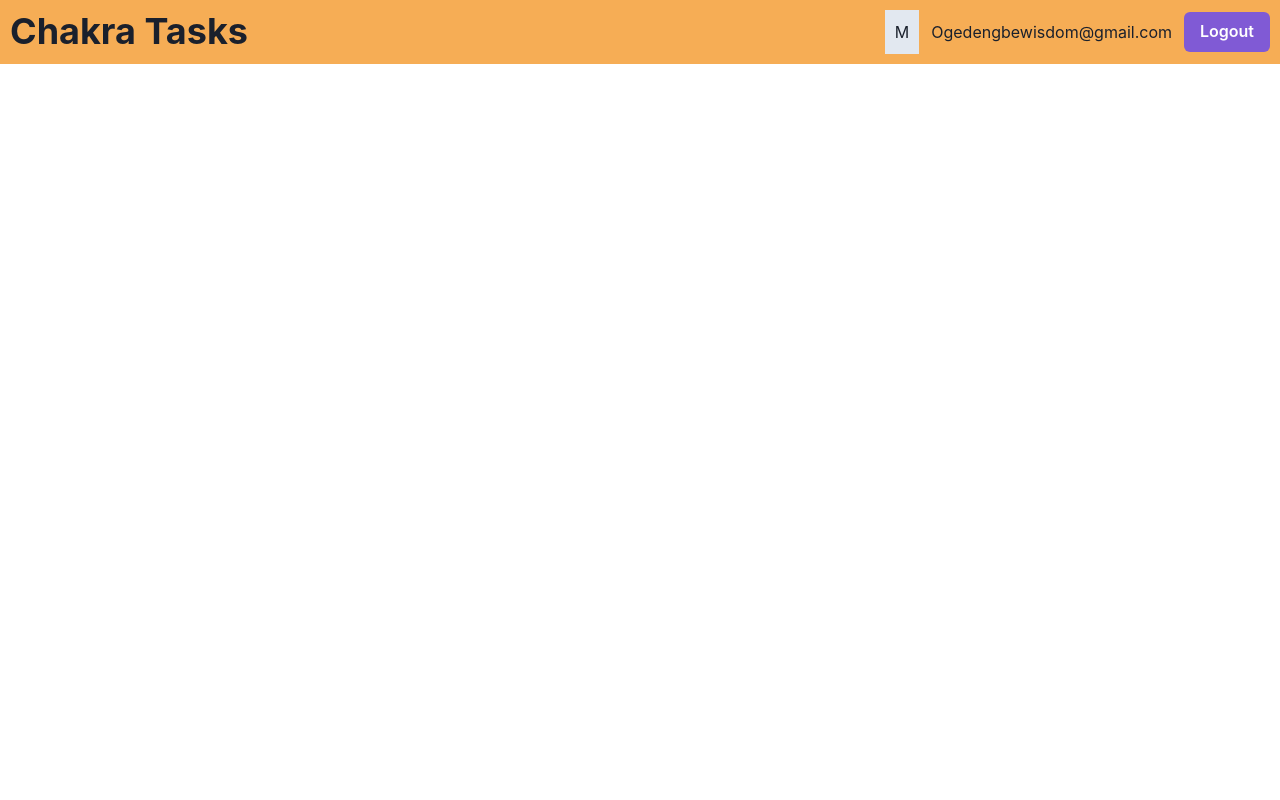
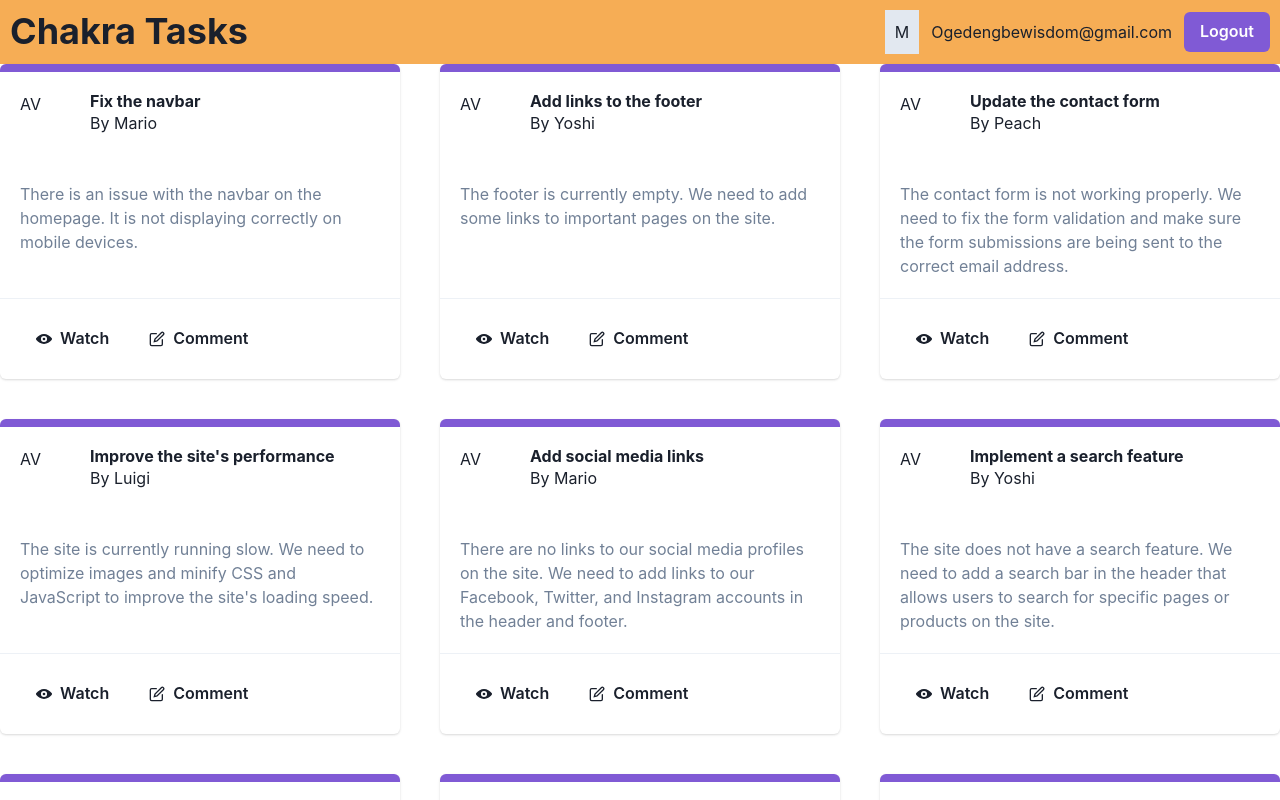
Before and after one commit to ogedengbewisdom/chakra_UI, a React (Vite) app: page / in a window 1280 px wide. Shown: the top 800 px of the page. Built offline with nearby package versions, Linux system fonts and the light colour scheme; data requests are answered from the project's data file.

Commit message:
src/App.jsx

```diff
--- a/src/App.jsx
+++ b/src/App.jsx
@@ -7,7 +7,7 @@ import {
 
 // layouts and pages
 import RootLayout from './layouts/RootLayout'
-import Dashboard from './pages/Dashboard'
+import Dashboard, { taskLoader } from './pages/Dashboard'
 import Create from './pages/Create'
 import Profile from './pages/Profile'
 
@@ -15,7 +15,7 @@ import Profile from './pages/Profile'
 const router = createBrowserRouter(
   createRoutesFromElements(
     <Route path="/" element={<RootLayout />}>
-      <Route index element={<Dashboard />} />
+      <Route index element={<Dashboard />} loader={taskLoader} />
       <Route path="create" element={<Create />} />
       <Route path="profile" element={<Profile />} />
     </Route>
```
